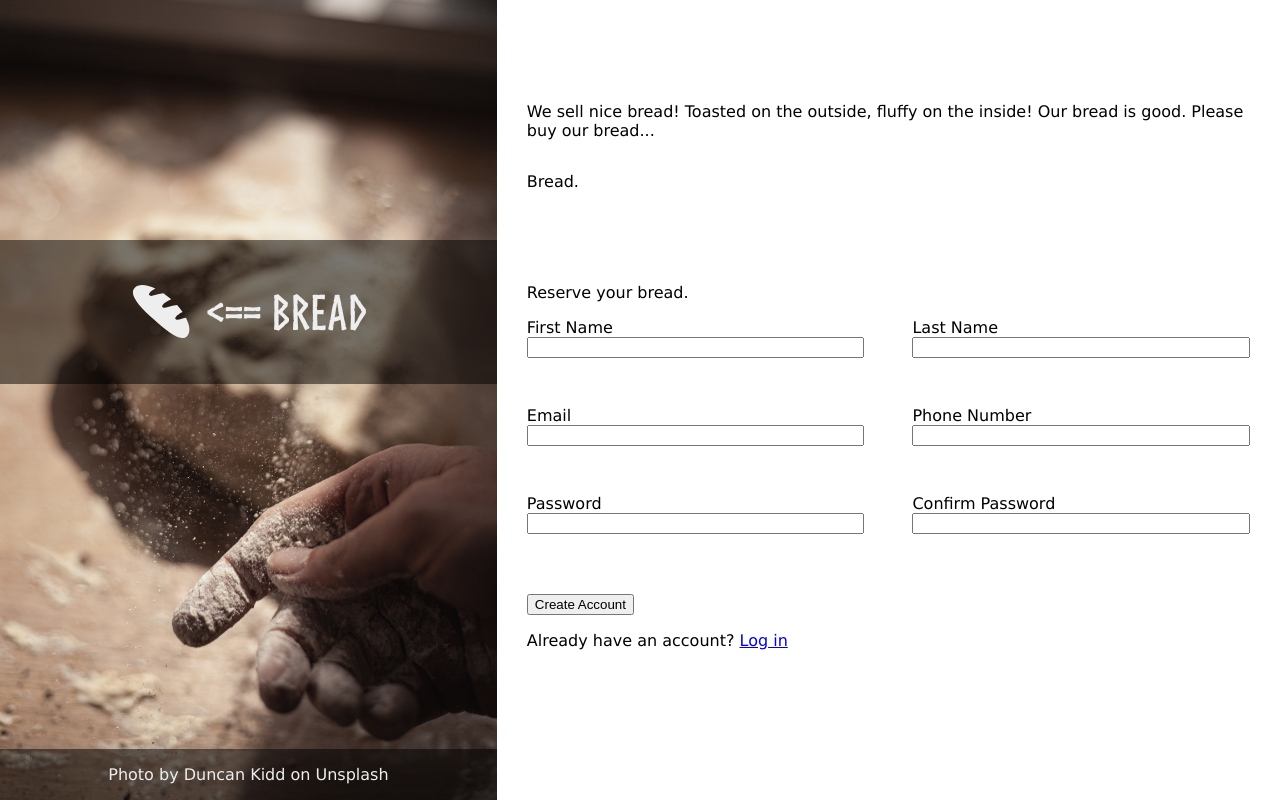
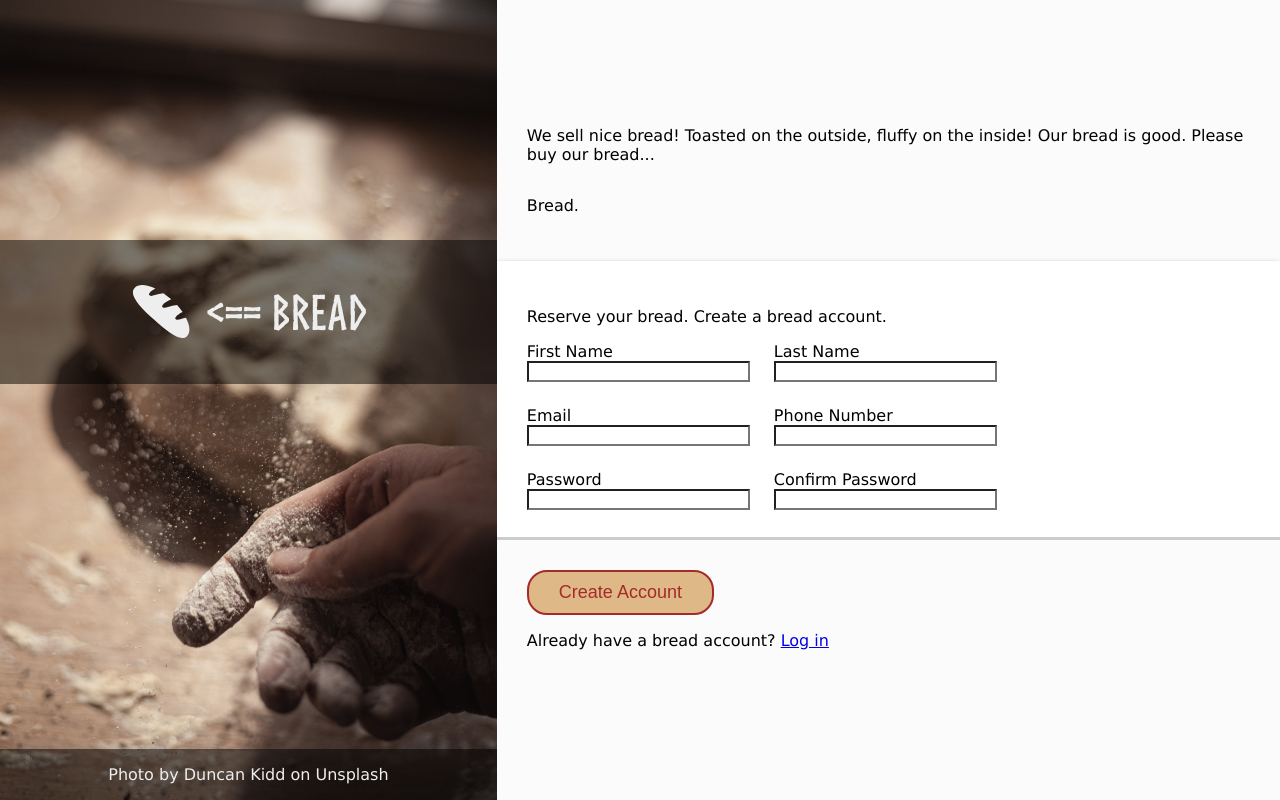
Before and after one commit to Acid-Free/odin-signup-form, a plain HTML site: page index.html in a window 1280 px wide. Drawn offline with Linux system fonts and the light colour scheme.

Commit message:
Add more styles

```diff
--- a/index.html
+++ b/index.html
@@ -26,7 +26,7 @@
       <p>Bread.</p>
     </div>
     <div class="form-div">
-      <p>Reserve your bread.</p>
+      <p>Reserve your bread. Create a bread account.</p>
       <form id="main-form" action="#" method="post">
         <p>
           <label for="first-name">First Name</label>
@@ -62,7 +62,7 @@
     </div>
     <div class="create-account-div">
       <button type="submit" form="main-form">Create Account</button>
-      <p>Already have an account? <a href="#">Log in</a> </p>
+      <p>Already have a bread account? <a href="#">Log in</a> </p>
     </div>
   </div>
 </body>
--- a/style.css
+++ b/style.css
@@ -6,6 +6,10 @@
 :root {
   --light-font-color: #eeeeee;
   font-family: Verdana, Geneva, Tahoma, sans-serif;
+}
+
+* {
+  appearance: none;
 }
 
 body,
@@ -58,6 +62,7 @@ body {
 }
 
 .message-div {
+  background-color: #fbfbfb;
   padding: 30px;
   display: flex;
   flex-direction: column;
@@ -66,12 +71,15 @@ body {
 
 .form-div {
   padding: 30px;
+  box-shadow: rgba(0, 0, 0, 0.4) 0px 2px 4px,
+    rgba(0, 0, 0, 0.3) 0px 7px 13px -3px, rgba(0, 0, 0, 0.2) 0px -3px 0px inset;
 }
 
 .form-div > form {
+  width: 65%;
   display: grid;
   grid-template-columns: repeat(2, 1fr);
-  gap: 3em;
+  gap: 1.5em;
 }
 
 .form-div > form > p {
@@ -81,6 +89,7 @@ body {
 }
 
 .create-account-div {
+  background-color: #fbfbfb;
   padding: 30px;
 }
 
@@ -95,3 +104,12 @@ body {
 .attribution > p {
   color: var(--light-font-color);
 }
+
+button {
+  padding: 10px 30px;
+  border-radius: 20px;
+  border: 2px solid brown;
+  background-color: burlywood;
+  color: brown;
+  font-size: 18px;
+}
```
